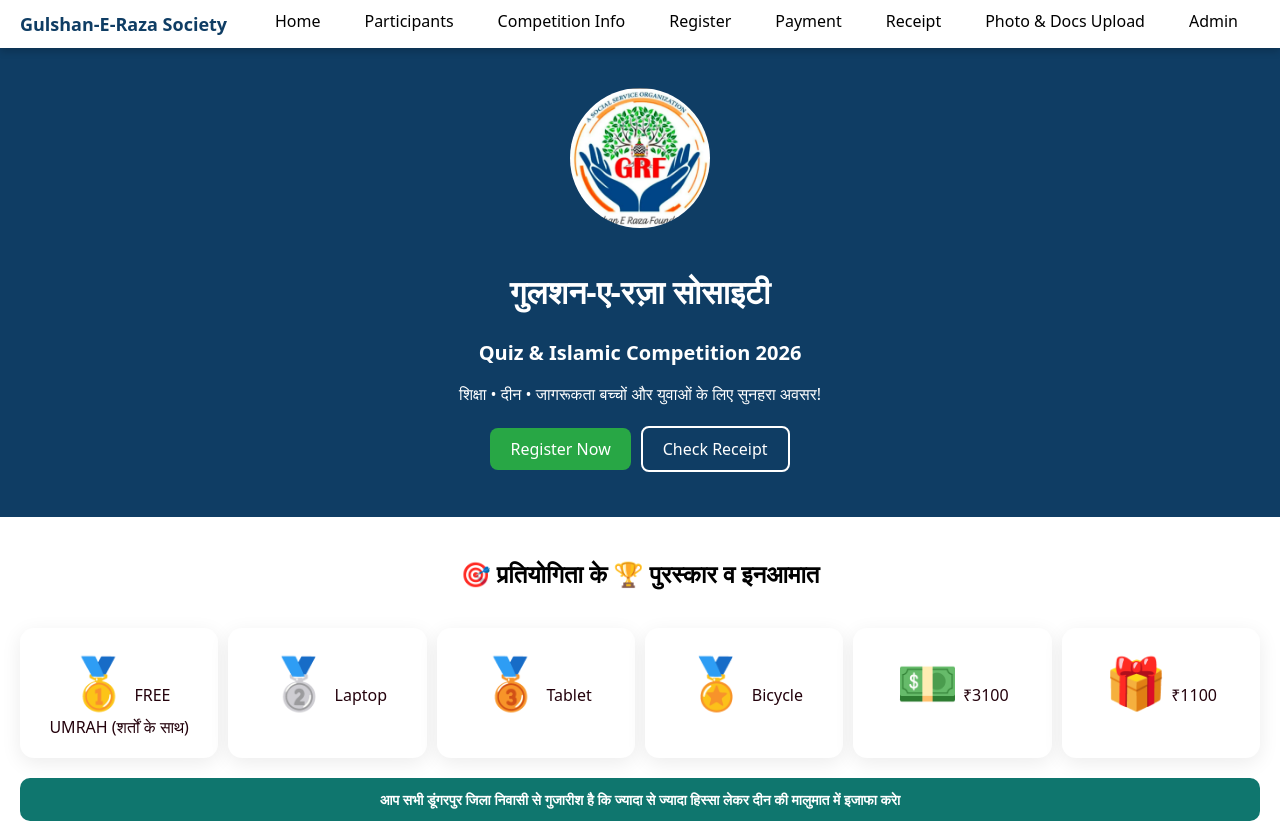
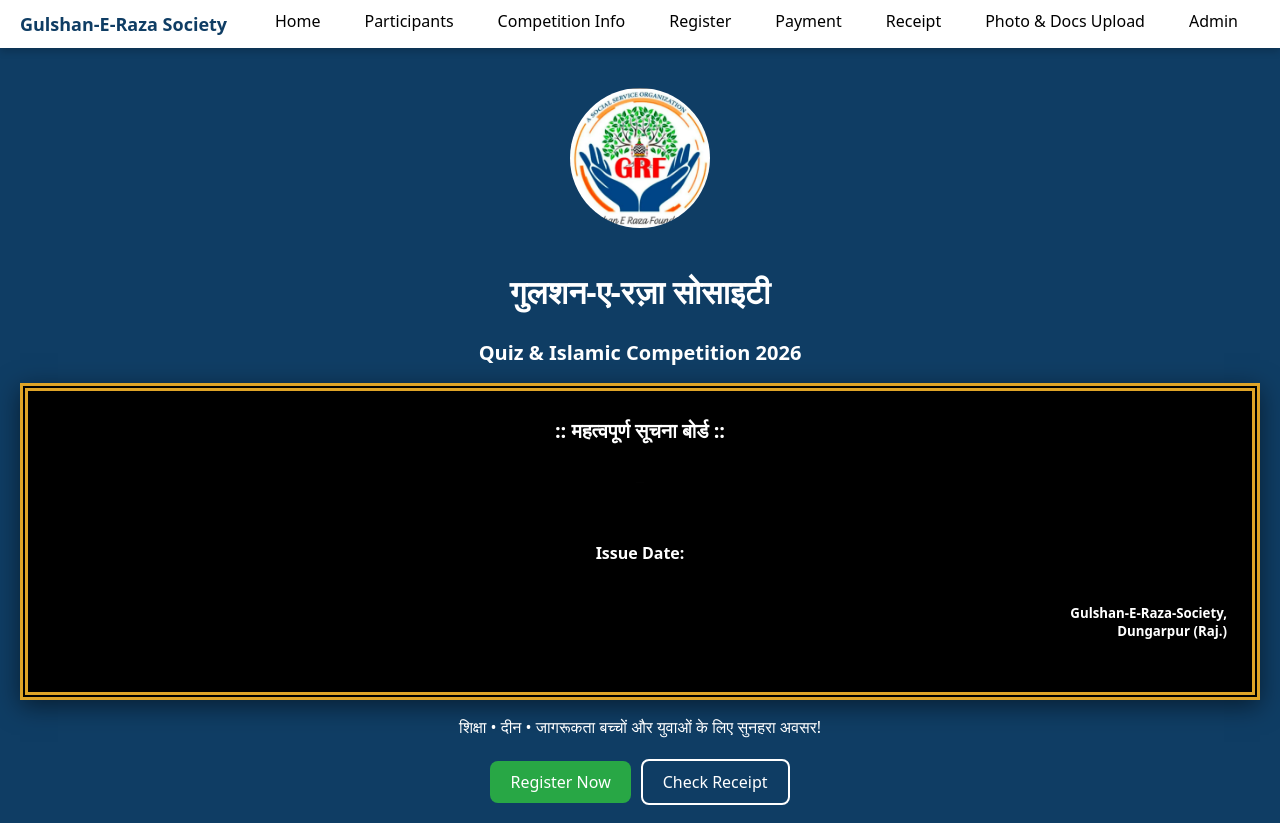
Before and after one commit to gulsahnerazasociety/dungarpur, a React (Create React App) app: page /#/ in a window 1280 px wide. Shown: the top 823 px of the page. Built offline with nearby package versions, Linux system fonts and the light colour scheme; no server answers.

Commit message:
Add Notice Board Component

```diff
--- a/src/App.js
+++ b/src/App.js
@@ -11,6 +11,7 @@ import AdmitCard from "./pages/AdmitCard";
 import UploadDocuments from "./pages/UploadDocuments"
 import VerifyAdmit from "./pages/VerifyAdmit";
 import ViewParticipant from "./pages/ViewParticipant"
+
 function App() {
   return (
    <HashRouter basename="/">
@@ -51,6 +52,7 @@ function App() {
         <Route path="/verify" element={<VerifyAdmit />} />
         <Route path="/view" element={<ViewParticipant />} />
 
+
       </Routes>
   </HashRouter>
   );
--- /dev/null
+++ b/src/components/ConsoleText.jsx
@@ -0,0 +1,34 @@
+import { useEffect, useState } from "react";
+
+function ConsoleText({ words }) {
+  const [text, setText] = useState("");
+  const [wordIndex, setWordIndex] = useState(0);
+  const [letterIndex, setLetterIndex] = useState(0);
+
+  useEffect(() => {
+    if (!words || words.length === 0) return;
+
+    const interval = setInterval(() => {
+      if (letterIndex <= words[wordIndex].length) {
+        setText(words[wordIndex].substring(0, letterIndex));
+        setLetterIndex(letterIndex + 1);
+      } else {
+        setTimeout(() => {
+          setLetterIndex(0);
+          setWordIndex((wordIndex + 1) % words.length);
+        }, 1500);
+      }
+    }, 120);
+
+    return () => clearInterval(interval);
+  }, [letterIndex, wordIndex, words]);
+
+  return (
+    <div className="console-container">
+      <span>{text}</span>
+      <span className="console-underscore">_</span>
+    </div>
+  );
+}
+
+export default ConsoleText;
--- /dev/null
+++ b/src/components/NoticeBoard.css
@@ -0,0 +1,41 @@
+.noticeboard {
+  border: 8px solid #dfa427;
+  border-style: double;
+  box-shadow: 0 0.4rem 1.5rem rgba(0, 0, 0, 0.5);
+  background: black;
+  color: white;
+  padding: 10px 5px 30px;
+}
+
+.noticeboard h2 {
+  text-align: center;
+}
+
+.noticeboard h5 {
+  text-align: right;
+  padding-right: 20px;
+}
+
+.console-container {
+  font-size: 18px;
+  min-height: 60px;
+}
+
+.console-underscore {
+  animation: blink 1s infinite;
+}
+
+@keyframes blink {
+  0%,
+  50%,
+  100% {
+    opacity: 1;
+  }
+  25%,
+  75% {
+    opacity: 0;
+  }
+}
+.console-container span {
+  white-space: pre-line;
+}
--- /dev/null
+++ b/src/components/NoticeBoard.jsx
@@ -0,0 +1,45 @@
+import { useEffect, useState } from "react";
+import "./NoticeBoard.css";
+import ConsoleText from "./ConsoleText";
+
+const API =
+  "https://script.google.com/macros/s/AKfycbwTw8WE_iruJat_a3gsgx2n4X-mfG0WSYCjQZMA30wZs6zNzXGbB2hwjp6E9Xm7KlVq/exec";
+
+function NoticeBoard() {
+  const [notice, setNotice] = useState([]);
+  const [headmaster, setHeadmaster] = useState("");
+  const [date, setDate] = useState("");
+
+  useEffect(() => {
+    fetch(API)
+      .then((res) => res.json())
+      .then((data) => {
+        const s = data.content;
+        setNotice(s[1]);
+        setHeadmaster(`${s[2][1]} , ${s[3][1]}`);
+        setDate(new Date(s[3][0]).toLocaleDateString());
+      });
+  }, []);
+
+  return (
+    <section className="services" id="suchna-board">
+      <div className="noticeboard">
+        <h2>:: महत्‍वपूर्ण सूचना बोर्ड ::</h2>
+
+        <ConsoleText words={notice} />
+
+        <h4>Issue Date: {date}</h4>
+
+        <h5>
+          {headmaster}
+          <br />
+          Gulshan-E-Raza-Society,
+          <br />
+          Dungarpur (Raj.)
+        </h5>
+      </div>
+    </section>
+  );
+}
+
+export default NoticeBoard;
--- a/src/pages/Home.js
+++ b/src/pages/Home.js
@@ -1,10 +1,11 @@
 import { Link } from "react-router-dom";
-
+import NoticeBoard from "../components/NoticeBoard";
 export default function Home() {
   return (
     <>
 
       {/* HERO SECTION */}
+
       <section className="hero-section">
 
         <img
@@ -19,7 +20,7 @@ export default function Home() {
 
         <h1>गुलशन-ए-रज़ा सोसाइटी</h1>
         <h2>Quiz & Islamic Competition 2026</h2>
-
+{<NoticeBoard />}
         <p>
           शिक्षा • दीन • जागरूकता
           बच्चों और युवाओं के लिए सुनहरा अवसर!
@@ -30,6 +31,7 @@ export default function Home() {
           <Link to="/receipt" className="btn secondary">Check Receipt</Link>
         </div>
       </section>
+
       {/* PRIZE SECTION */}
       <section className="info">
         <h2>🎯 प्रतियोगिता के 🏆 पुरस्कार व इनआमात</h2>
```
Also changed, not shown: 11 other files (tests, documents, lock files or other folders).
